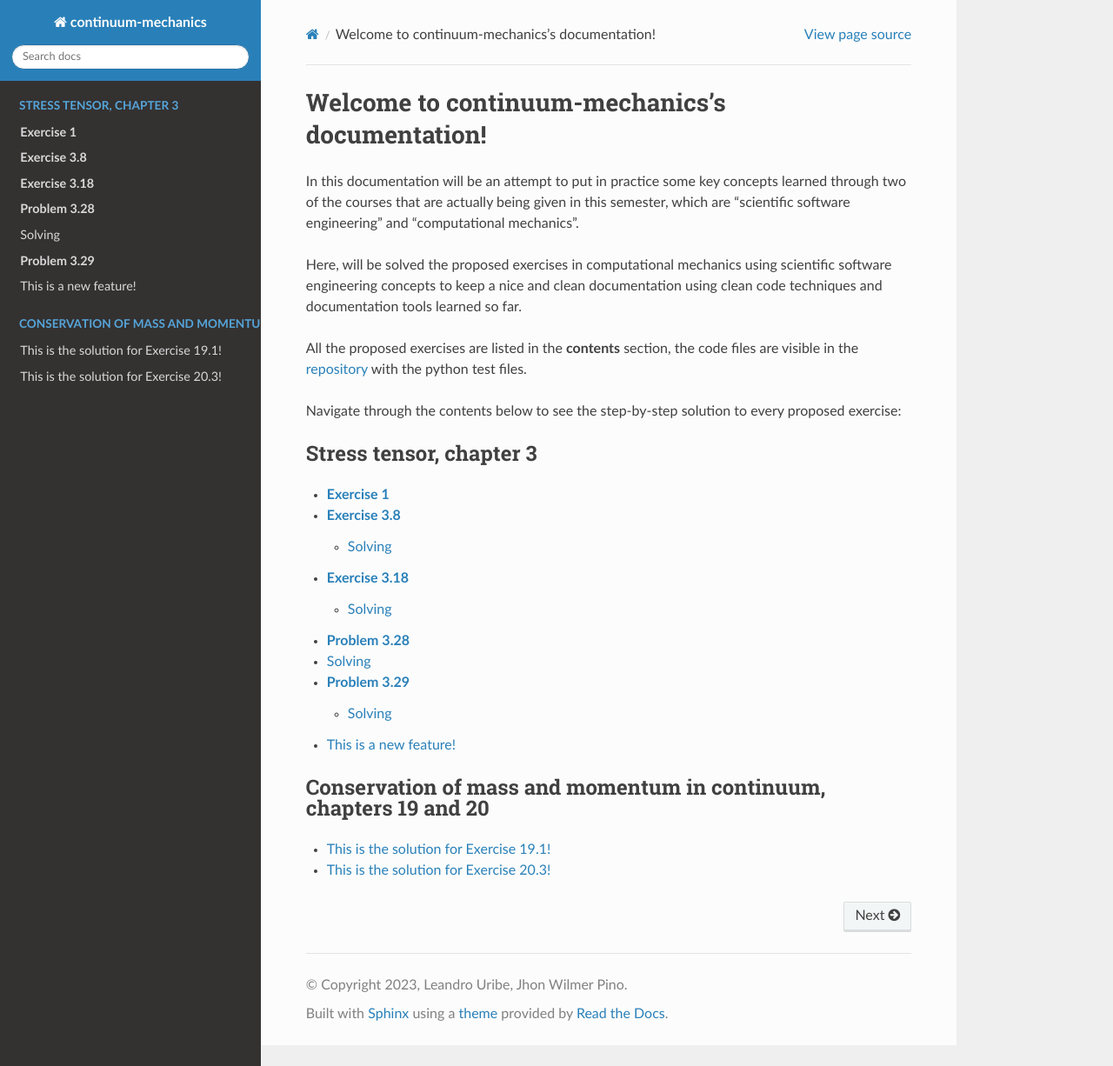
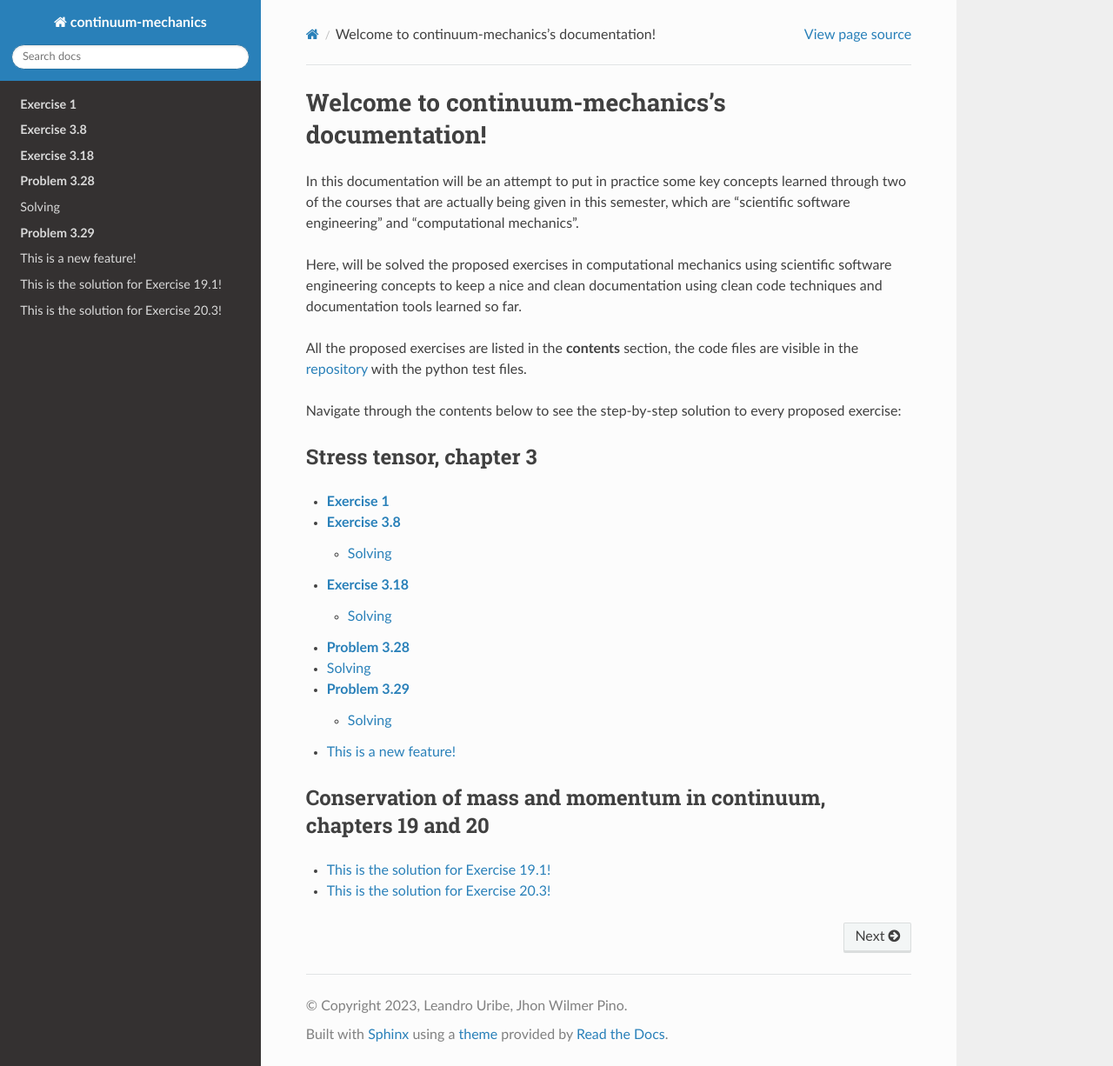
Before and after one commit to LeoUribC/Continuum-Mechanics, a Sphinx documentation site: the page built from doc/index.rst, in a window 1280 px wide and 1226 px high. Shown: the whole window at 87% size. Built offline with Sphinx 7.4.7 and the Read the Docs theme 2.0.0, drawn with Linux system fonts in a browser that asks for light colours; part of the change alters nothing that is shown.

Commit message:
Modified index

```diff
--- a/doc/index.rst
+++ b/doc/index.rst
@@ -24,9 +24,11 @@ Navigate through the contents below to see the step-by-step solution to every
 proposed exercise:
 
 
+Stress tensor, chapter 3
+*************************
+
 .. toctree::
    :maxdepth: 2
-   :caption: Stress tensor, chapter 3
 
    Exercise_1.rst
    Ejercicio_3_8.rst
@@ -36,9 +38,11 @@ proposed exercise:
    test.rst
 
 
+Conservation of mass and momentum in continuum, chapters 19 and 20
+*******************************************************************
+
 .. toctree::
-   :maxdepth: 2
-   :caption: Conservation of mass and momentum in continuum, chapters 19 and 20
+   :maxdepth: 1
 
    Exercise_191.rst
    Exercise_203.rst
```
